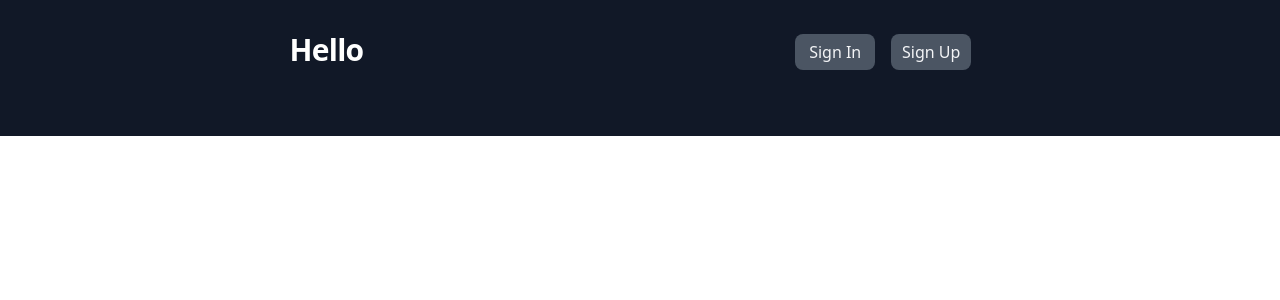
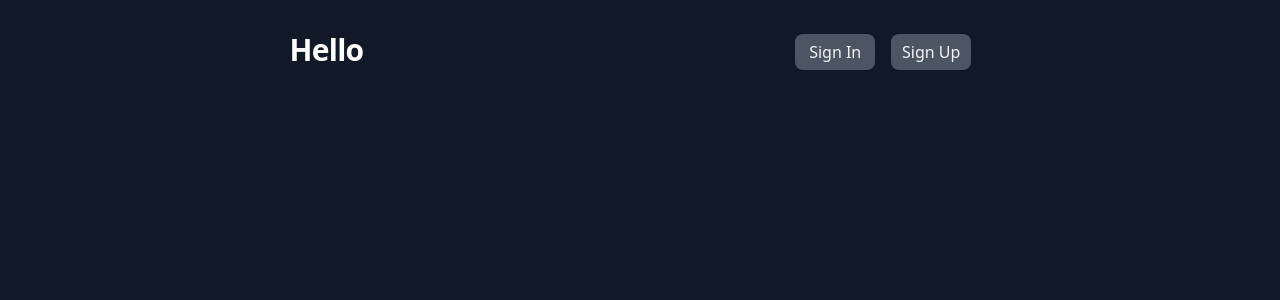
Before and after one commit to r-priyam/wolkus-assignment, a Next.js app: page / in a window 1280 px wide. Shown: the top 300 px of the page. Built offline with nearby package versions, Linux system fonts and the light colour scheme.

Commit message:
chore: set minimum height of screen

```diff
--- a/src/components/Container.tsx
+++ b/src/components/Container.tsx
@@ -33,7 +33,7 @@
     };
 
     return (
-        <div className="bg-gray-900">
+        <div className="bg-gray-900 min-h-screen">
             <Head>
                 <title>{meta.title}</title>
                 <meta content={meta.description} name="description" />
```
